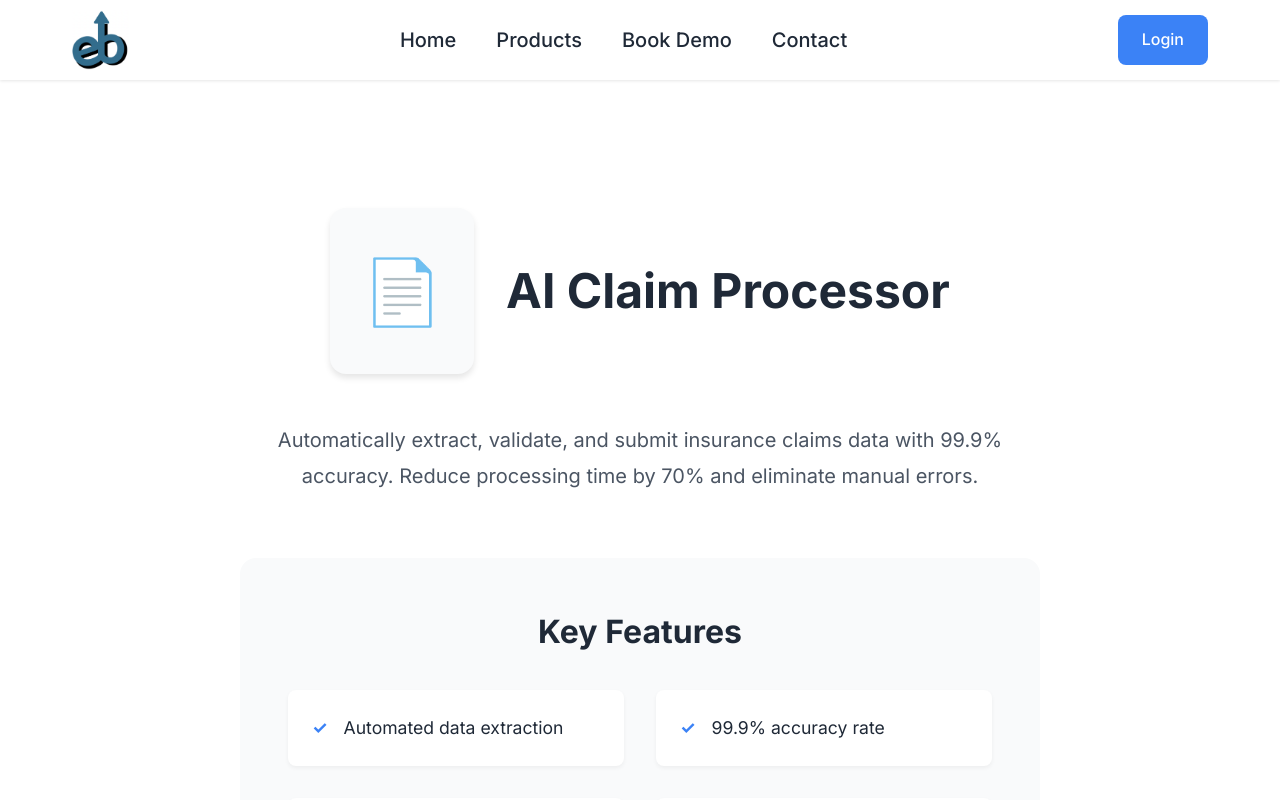
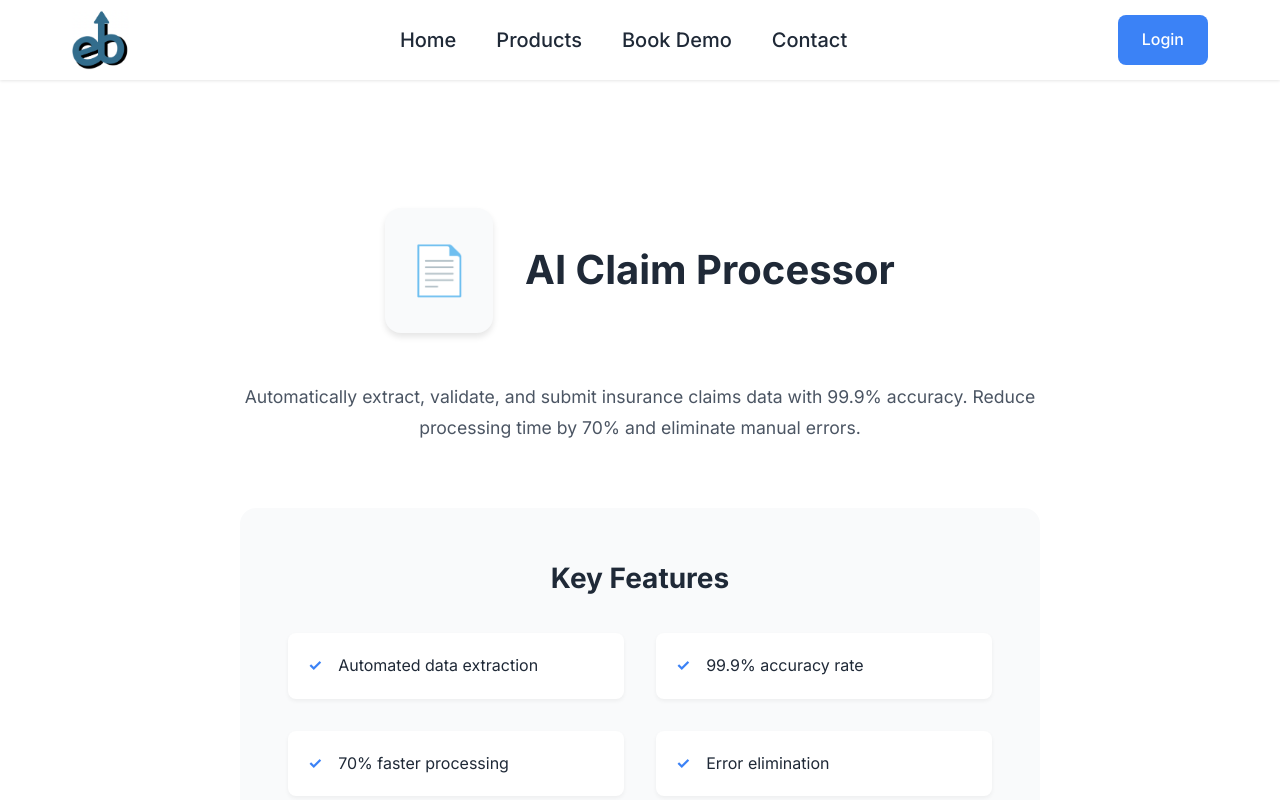
Before and after one commit to Jannatt22/Scheduly-AI, a React (Create React App) app: page /product/ai-claim-processor in a window 1280 px wide. Shown: the top 800 px of the page. Built offline with nearby package versions, Linux system fonts and the light colour scheme.

Commit message:
Revert main product card sizes and keep product detail page reductions

```diff
--- a/src/App.css
+++ b/src/App.css
@@ -211,12 +211,12 @@ body {
 }
 
 .product-icon {
-  font-size: 1.75rem;
-  min-width: 1.75rem;
+  font-size: 2rem;
+  min-width: 2rem;
 }
 
 .product-card h3 {
-  font-size: 1.1rem;
+  font-size: 1.25rem;
   margin: 0;
   color: var(--text-main);
   line-height: 1.4;
@@ -226,7 +226,6 @@ body {
   color: #4B5563;
   line-height: 1.6;
   margin-bottom: 1.5rem;
-  font-size: 0.9rem;
 }
 
 .product-cta {
@@ -650,21 +649,21 @@ body {
 }
 
 .product-detail-icon {
-  font-size: 4rem;
+  font-size: 3rem;
   background: var(--bg-light);
-  padding: 2rem;
+  padding: 1.5rem;
   border-radius: 1rem;
   box-shadow: 0 4px 6px rgba(0, 0, 0, 0.1);
 }
 
 .product-detail h1 {
-  font-size: 3rem;
+  font-size: 2.5rem;
   color: var(--text-main);
   margin: 0;
 }
 
 .product-detail-description {
-  font-size: 1.25rem;
+  font-size: 1.1rem;
   color: #4B5563;
   max-width: 800px;
   text-align: center;
@@ -682,7 +681,7 @@ body {
 }
 
 .product-detail-features h2 {
-  font-size: 2rem;
+  font-size: 1.75rem;
   color: var(--text-main);
   margin-bottom: 2rem;
   text-align: center;
@@ -698,10 +697,10 @@ body {
 
 .product-detail-features li {
   background: var(--white);
-  padding: 1.5rem;
+  padding: 1.25rem;
   border-radius: 0.5rem;
   box-shadow: 0 2px 4px rgba(0, 0, 0, 0.05);
-  font-size: 1.1rem;
+  font-size: 1rem;
   color: var(--text-main);
   display: flex;
   align-items: center;
```
